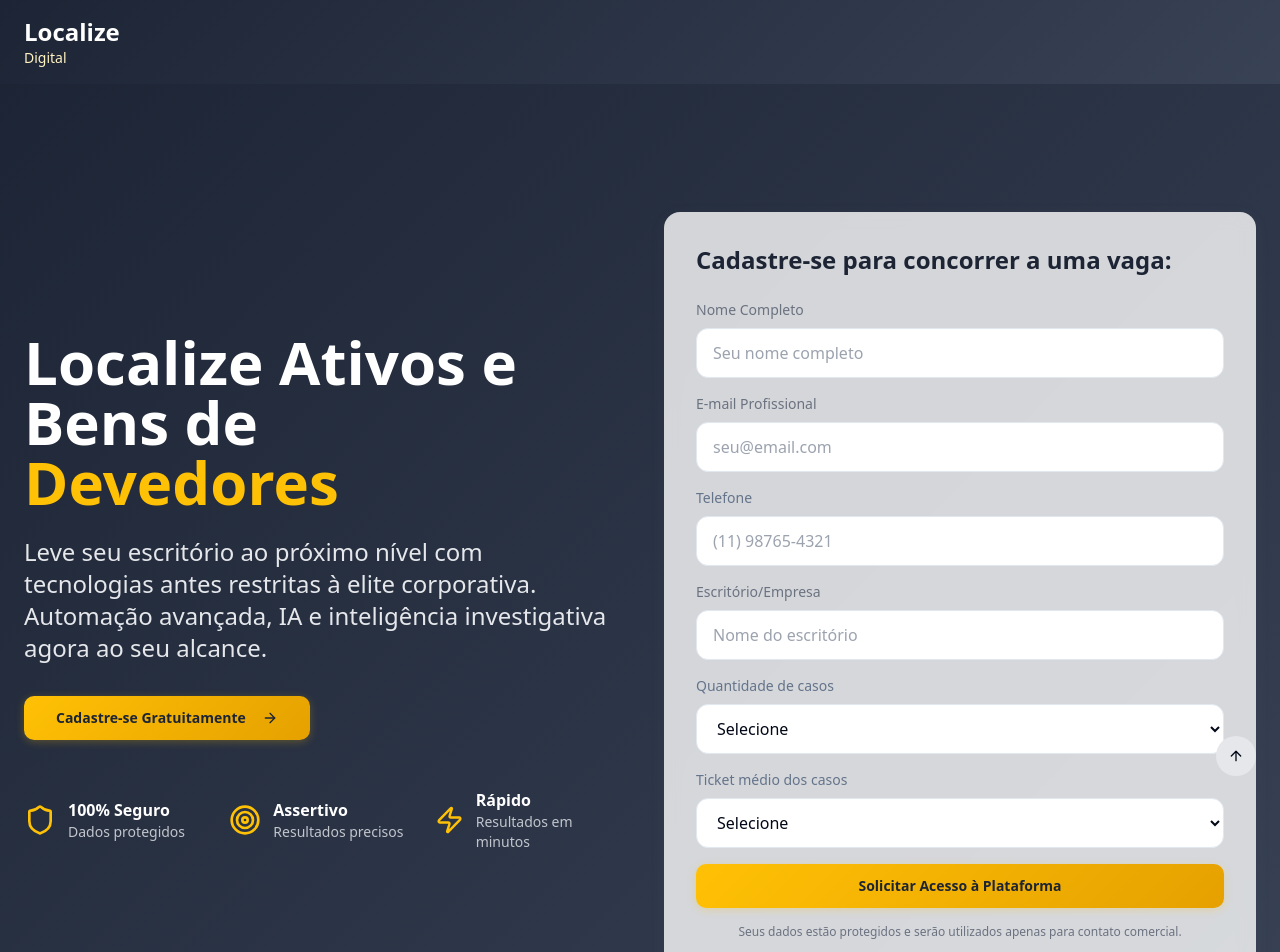
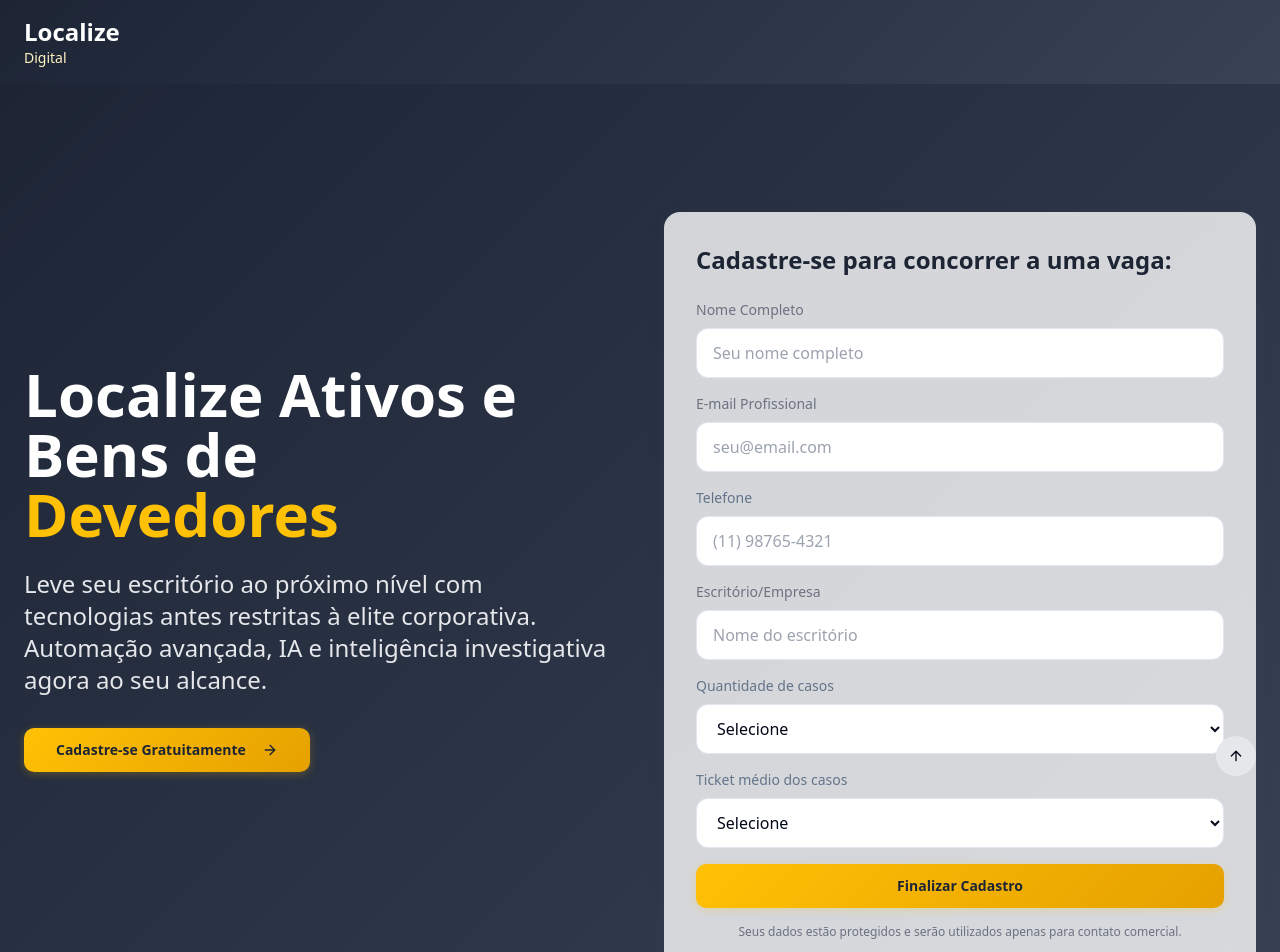
Before and after one commit to ingridalves-localize/localize-advocate-path, a React (Vite) app: page / in a window 1280 px wide. Shown: the top 952 px of the page. Built offline with nearby package versions, Linux system fonts and the light colour scheme.

Commit message:
Visual edit in Lovable
Edited UI in Lovable

```diff
--- a/src/components/Hero.tsx
+++ b/src/components/Hero.tsx
@@ -23,29 +23,7 @@ Automação avançada, IA e inteligência investigativa agora ao seu alcance.</p
               </Button>
 
             </div>
-            <div className="grid grid-cols-1 sm:grid-cols-3 gap-6">
-              <div className="flex items-center space-x-3">
-                <Shield className="h-8 w-8 text-gold" />
-                <div>
-                  <p className="font-semibold">100% Seguro</p>
-                  <p className="text-sm text-gray-300">Dados protegidos</p>
-                </div>
-              </div>
-              <div className="flex items-center space-x-3">
-                <Target className="h-8 w-8 text-gold" />
-                <div>
-                  <p className="font-semibold">Assertivo</p>
-                  <p className="text-sm text-gray-300">Resultados precisos</p>
-                </div>
-              </div>
-              <div className="flex items-center space-x-3">
-                <Zap className="h-8 w-8 text-gold" />
-                <div>
-                  <p className="font-semibold">Rápido</p>
-                  <p className="text-sm text-gray-300">Resultados em minutos</p>
-                </div>
-              </div>
-            </div>
+
           </div>
           <div className="relative">
             <div id="cadastro" className="bg-card rounded-2xl shadow-card p-8 backdrop-blur supports-[backdrop-filter]:bg-card/80">
@@ -93,9 +71,7 @@ Automação avançada, IA e inteligência investigativa agora ao seu alcance.</p
                     <option>Acima de R$ 200.000,00</option>
                   </select>
                 </div>
-                <Button variant="gold" className="w-full mt-6 hover:scale-105 transition-transform" size="lg">
-                  Solicitar Acesso à Plataforma
-                </Button>
+                <Button variant="gold" className="w-full mt-6 hover:scale-105 transition-transform" size="lg">Finalizar Cadastro</Button>
               </form>
               <p className="text-xs text-gray-500 mt-4 text-center">
                 Seus dados estão protegidos e serão utilizados apenas para contato comercial.
```
